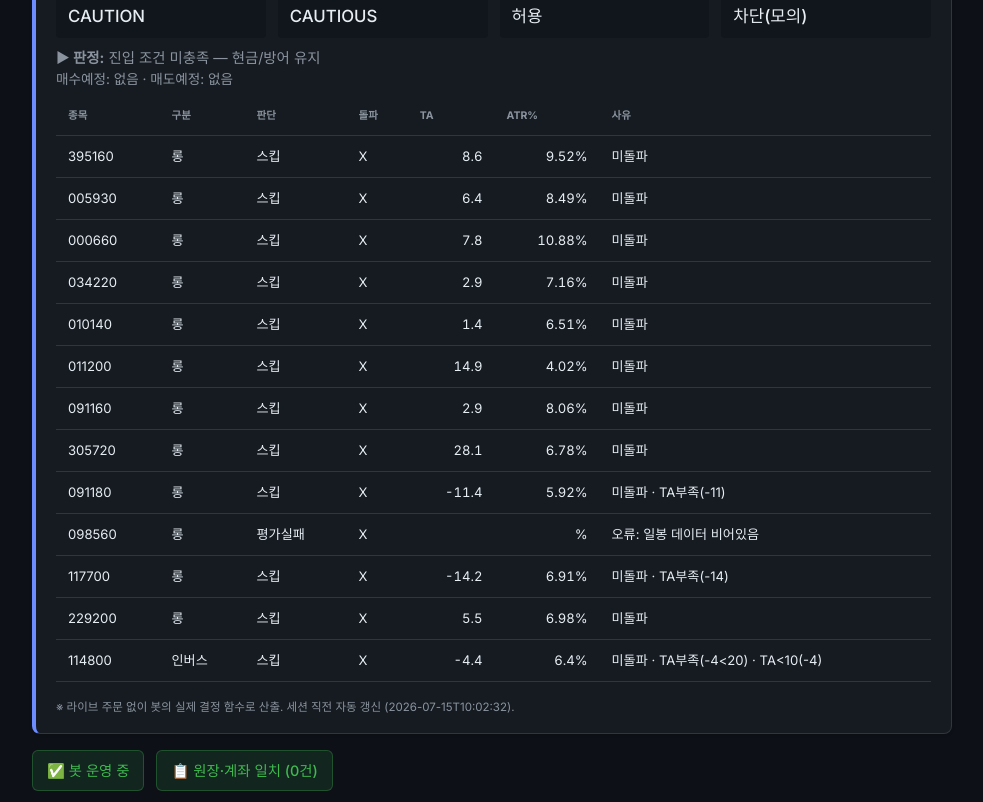
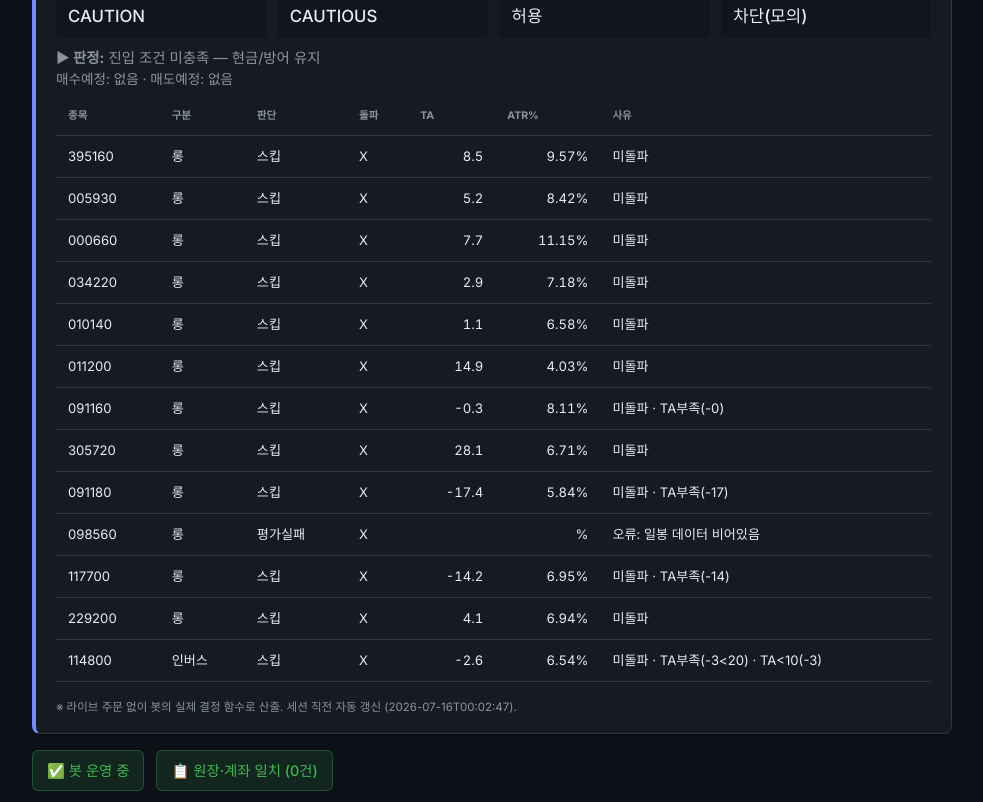
Before and after one commit to BudongJW/kis-trading-journal, a Jekyll site: the page built from index.html, in a window 1280 px wide and 1400 px high. Shown: the part 463-1265 px from the top of the window, without its empty margins (148-1131 px from the left). Built offline with Jekyll 4.4.1, drawn with Linux system fonts in a browser that asks for light colours; nearby versions of some CDN libraries.

Commit message:
auto: dry-run preview 07-15 15:03Z

```diff
--- a/_data/dry_run.json
+++ b/_data/dry_run.json
@@ -1,5 +1,5 @@
 {
-  "generated_at": "2026-07-15T10:02:32",
+  "generated_at": "2026-07-16T00:02:47",
   "mode": "DRY-RUN (읽기 전용, 주문 없음)",
   "market": {
     "regime": "CAUTION",
@@ -26,8 +26,8 @@
       "type": "롱",
       "decision": "스킵",
       "breakout": false,
-      "ta": 8.6,
-      "atr_pct": 9.52,
+      "ta": 8.5,
+      "atr_pct": 9.57,
       "fee_gate_ok": true,
       "why_skip": "미돌파"
     },
@@ -36,8 +36,8 @@
       "type": "롱",
       "decision": "스킵",
       "breakout": false,
-      "ta": 6.4,
-      "atr_pct": 8.49,
+      "ta": 5.2,
+      "atr_pct": 8.42,
       "fee_gate_ok": true,
       "why_skip": "미돌파"
     },
@@ -46,8 +46,8 @@
       "type": "롱",
       "decision": "스킵",
       "breakout": false,
-      "ta": 7.8,
-      "atr_pct": 10.88,
+      "ta": 7.7,
+      "atr_pct": 11.15,
       "fee_gate_ok": true,
       "why_skip": "미돌파"
     },
@@ -57,7 +57,7 @@
       "decision": "스킵",
       "breakout": false,
       "ta": 2.9,
-      "atr_pct": 7.16,
+      "atr_pct": 7.18,
       "fee_gate_ok": true,
       "why_skip": "미돌파"
     },
@@ -66,8 +66,8 @@
       "type": "롱",
       "decision": "스킵",
       "breakout": false,
-      "ta": 1.4,
-      "atr_pct": 6.51,
+      "ta": 1.1,
+      "atr_pct": 6.58,
       "fee_gate_ok": true,
       "why_skip": "미돌파"
     },
@@ -77,7 +77,7 @@
       "decision": "스킵",
       "breakout": false,
       "ta": 14.9,
-      "atr_pct": 4.02,
+      "atr_pct": 4.03,
       "fee_gate_ok": true,
       "why_skip": "미돌파"
     },
@@ -86,10 +86,10 @@
       "type": "롱",
       "decision": "스킵",
       "breakout": false,
-      "ta": 2.9,
-      "atr_pct": 8.06,
+      "ta": -0.3,
+      "atr_pct": 8.11,
       "fee_gate_ok": true,
-      "why_skip": "미돌파"
+      "why_skip": "미돌파 · TA부족(-0)"
     },
     {
       "symbol": "305720",
@@ -97,7 +97,7 @@
       "decision": "스킵",
       "breakout": false,
       "ta": 28.1,
-      "atr_pct": 6.78,
+      "atr_pct": 6.71,
       "fee_gate_ok": true,
       "why_skip": "미돌파"
     },
@@ -106,10 +106,10 @@
       "type": "롱",
       "decision": "스킵",
       "breakout": false,
-      "ta": -11.4,
-      "atr_pct": 5.92,
+      "ta": -17.4,
+      "atr_pct": 5.84,
       "fee_gate_ok": true,
-      "why_skip": "미돌파 · TA부족(-11)"
+      "why_skip": "미돌파 · TA부족(-17)"
     },
     {
       "symbol": "098560",
@@ -123,7 +123,7 @@
       "decision": "스킵",
       "breakout": false,
       "ta": -14.2,
-      "atr_pct": 6.91,
+      "atr_pct": 6.95,
       "fee_gate_ok": true,
       "why_skip": "미돌파 · TA부족(-14)"
     },
@@ -132,8 +132,8 @@
       "type": "롱",
       "decision": "스킵",
       "breakout": false,
-      "ta": 5.5,
-      "atr_pct": 6.98,
+      "ta": 4.1,
+      "atr_pct": 6.94,
       "fee_gate_ok": true,
       "why_skip": "미돌파"
     },
@@ -143,15 +143,15 @@
       "entry_via": "-",
       "decision": "스킵",
       "breakout": false,
-      "ta": -4.4,
-      "atr_pct": 6.4,
+      "ta": -2.6,
+      "atr_pct": 6.54,
       "fee_gate_ok": true,
-      "why_skip": "미돌파 · TA부족(-4<20) · TA<10(-4)"
+      "why_skip": "미돌파 · TA부족(-3<20) · TA<10(-3)"
     }
   ],
   "gap_recovery": {
     "enabled_live": true,
-    "now_kst": "10:03",
+    "now_kst": "00:03",
     "window": "09:00~09:20",
     "candidates": [
       {
@@ -159,7 +159,7 @@
         "name": "KODEX 미국나스닥100TR",
         "decision": "스킵",
         "gap_open_pct": 8.71,
-        "intraday_pct": 1.85,
+        "intraday_pct": 1.91,
         "in_window": false,
         "reason": "촉발 없음(오버나이트=normal≠aggressive_buy)"
       },
@@ -168,7 +168,7 @@
         "name": "삼성전자",
         "decision": "스킵",
         "gap_open_pct": 7.79,
-        "intraday_pct": -2.91,
+        "intraday_pct": -1.41,
         "in_window": false,
         "reason": "촉발 없음(오버나이트=normal≠aggressive_buy)"
       },
@@ -177,7 +177,7 @@
         "name": "SK하이닉스",
         "decision": "스킵",
         "gap_open_pct": 10.82,
-        "intraday_pct": 0.05,
+        "intraday_pct": -1.79,
         "in_window": false,
         "reason": "촉발 없음(오버나이트=normal≠aggressive_buy)"
       },
@@ -186,7 +186,7 @@
         "name": "LG디스플레이",
         "decision": "스킵",
         "gap_open_pct": 2.42,
-        "intraday_pct": 1.04,
+        "intraday_pct": 1.13,
         "in_window": false,
         "reason": "촉발 없음(오버나이트=normal≠aggressive_buy)"
       },
@@ -195,7 +195,7 @@
         "name": "삼성중공업",
         "decision": "스킵",
         "gap_open_pct": 2.59,
-        "intraday_pct": -0.23,
+        "intraday_pct": 0.23,
         "in_window": false,
         "reason": "촉발 없음(오버나이트=normal≠aggressive_buy)"
       },
@@ -204,7 +204,7 @@
         "name": "HMM",
         "decision": "스킵",
         "gap_open_pct": 1.21,
-        "intraday_pct": 0.75,
+        "intraday_pct": 0.5,
         "in_window": false,
         "reason": "촉발 없음(오버나이트=normal≠aggressive_buy)"
       },
@@ -213,7 +213,7 @@
         "name": "KODEX 반도체",
         "decision": "스킵",
         "gap_open_pct": 7.74,
-        "intraday_pct": 1.16,
+        "intraday_pct": 1.81,
         "in_window": false,
         "reason": "촉발 없음(오버나이트=normal≠aggressive_buy)"
       },
@@ -222,7 +222,7 @@
         "name": "KODEX 2차전지",
         "decision": "스킵",
         "gap_open_pct": 2.61,
-        "intraday_pct": 2.06,
+        "intraday_pct": 3.56,
         "in_window": false,
         "reason": "촉발 없음(오버나이트=normal≠aggressive_buy)"
       },
@@ -231,7 +231,7 @@
         "name": "KODEX 자동차",
         "decision": "스킵",
         "gap_open_pct": 2.54,
-        "intraday_pct": -0.59,
+        "intraday_pct": 1.22,
         "in_window": false,
         "reason": "촉발 없음(오버나이트=normal≠aggressive_buy)"
       },
@@ -249,7 +249,7 @@
         "name": "KODEX 철강",
         "decision": "스킵",
         "gap_open_pct": 2.67,
-        "intraday_pct": 0.34,
+        "intraday_pct": 0.25,
         "in_window": false,
         "reason": "촉발 없음(오버나이트=normal≠aggressive_buy)"
       },
@@ -258,7 +258,7 @@
         "name": "KODEX KOSDAQ150",
         "decision": "스킵",
         "gap_open_pct": 3.43,
-        "intraday_pct": 2.45,
+        "intraday_pct": 3.42,
         "in_window": false,
         "reason": "촉발 없음(오버나이트=normal≠aggressive_buy)"
       }
@@ -266,17 +266,17 @@
   },
   "morning_momentum": {
     "enabled_live": true,
-    "now_kst": "10:03",
+    "now_kst": "00:03",
     "window": "09:00~14:00",
     "up_th": 0.6,
     "down_th": 0.6,
     "benchmark": "069500",
-    "direction": "long",
-    "in_window": true,
-    "move_pct": 6.4,
+    "direction": "none",
+    "in_window": false,
+    "move_pct": 6.39,
     "intraday_pct": 0.13,
-    "would_enter": true,
-    "reason": "상승 아침추세 (전일대비 +6.40%, 시가대비 +0.13%)"
+    "would_enter": false,
+    "reason": "윈도 밖(00:03∉09:00~14:00)"
   },
   "us_entry_candidates": [
     {
@@ -289,19 +289,19 @@
       "symbol": "SCHG",
       "type": "long",
       "decision": "스킵",
-      "breakout": true,
-      "ta": 0.3,
-      "atr_pct": 1.25,
-      "why_skip": "TA부족(+0)"
+      "breakout": false,
+      "ta": -0.1,
+      "atr_pct": 1.22,
+      "why_skip": "미돌파 · TA부족(-0)"
     },
     {
       "symbol": "XLF",
       "type": "long",
       "decision": "스킵",
-      "breakout": true,
-      "ta": 6.3,
+      "breakout": false,
+      "ta": -5.3,
       "atr_pct": 1.31,
-      "why_skip": "TA부족(+6)"
+      "why_skip": "미돌파 · TA부족(-5)"
     },
     {
       "symbol": "SH",
@@ -309,7 +309,7 @@
       "decision": "스킵",
       "breakout": false,
       "ta": 13.3,
-      "atr_pct": 1.01,
+      "atr_pct": 0.97,
       "why_skip": "미돌파 · TA부족(+13)"
     },
     {
@@ -323,18 +323,18 @@
       "type": "defensive",
       "decision": "스킵",
       "breakout": false,
-      "ta": 0.2,
-      "atr_pct": 0.5,
-      "why_skip": "미돌파 · TA부족(+0) · 수수료게이트"
+      "ta": 1.3,
+      "atr_pct": 0.49,
+      "why_skip": "미돌파 · TA부족(+1) · 수수료게이트"
     },
     {
       "symbol": "SHY",
       "type": "defensive",
       "decision": "스킵",
       "breakout": false,
-      "ta": -9.7,
+      "ta": 18.3,
       "atr_pct": 0.07,
-      "why_skip": "미돌파 · TA부족(-10) · 수수료게이트"
+      "why_skip": "미돌파 · 수수료게이트"
     }
   ],
   "us_summary": {
```
